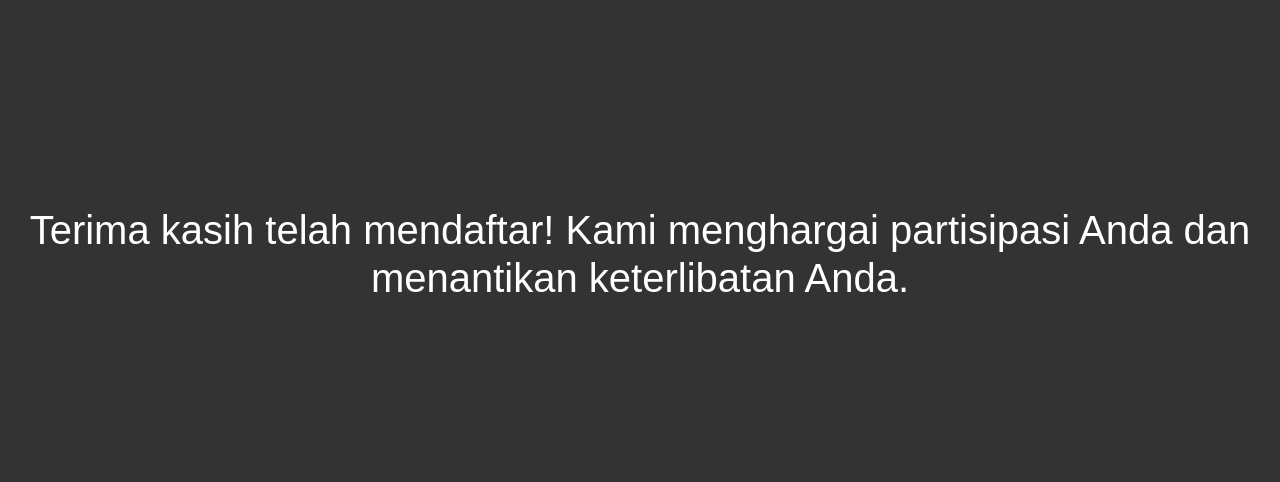
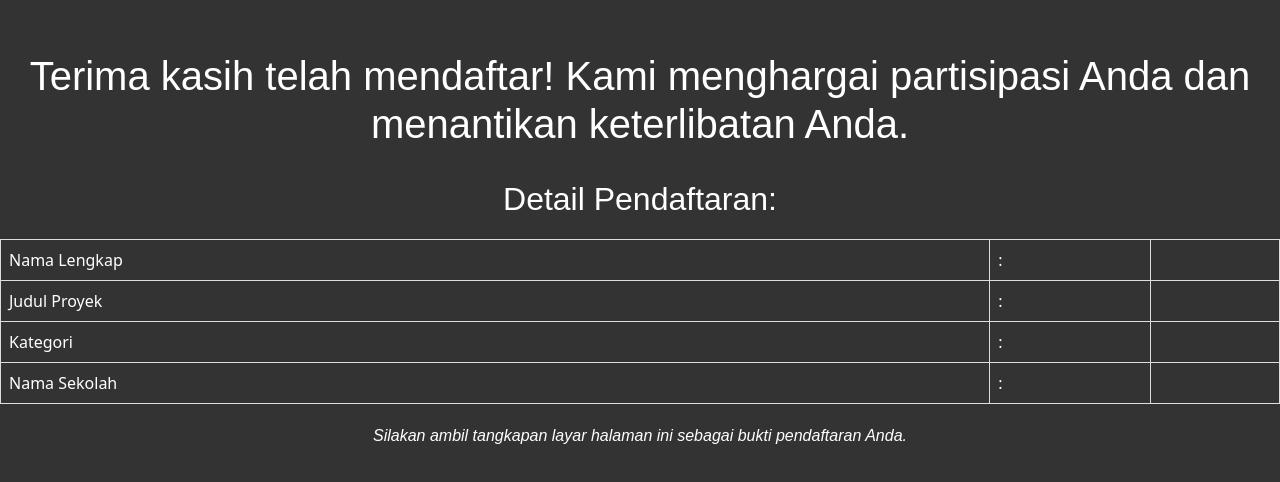
Before and after one commit to iysaofficial/WSEEC-Registration, a Next.js app: page /thankyouindopage in a window 1280 px wide. Shown: the part 142-624 px from the top of the page. Built offline with nearby package versions, Linux system fonts and the light colour scheme.

Commit message:
FIX ERROR THANKYOUPAGE

```diff
--- a/pages/indo-offline.jsx
+++ b/pages/indo-offline.jsx
@@ -120,7 +120,7 @@ function IndonesiaOffline() {
 
         setTimeout(() => {
           router.push(
-            `/thankyouinterpagepage?namaLengkap=${encodeURIComponent(
+            `/thankyouindopage?namaLengkap=${encodeURIComponent(
               formData.namaLengkap
             )}&projectTitle=${encodeURIComponent(
               formData.projectTitle
--- a/pages/indo-online.jsx
+++ b/pages/indo-online.jsx
@@ -121,7 +121,7 @@ function IndonesiaOnline() {
 
         setTimeout(() => {
           router.push(
-            `/thankyouinterpagepage?namaLengkap=${encodeURIComponent(
+            `/thankyouindopage?namaLengkap=${encodeURIComponent(
               formData.namaLengkap
             )}&projectTitle=${encodeURIComponent(
               formData.projectTitle
--- a/pages/thankyouindopage.jsx
+++ b/pages/thankyouindopage.jsx
@@ -1,7 +1,25 @@
-import Head from "next/head";
-import Link from "next/link";
+
+
+import { useRouter } from "next/router";
+import { useEffect, useState } from "react";
 
 const Thankyou = () => {
+  const router = useRouter();
+  const [namaLengkap, setNamaLengkap] = useState("");
+  const [projectTitle, setProjectTitle] = useState("");
+  const [category, setCategory] = useState("");
+  const [namasekolah, setNamaSekolah] = useState("");
+
+  useEffect(() => {
+    if (router.isReady) {
+      const { namaLengkap, projectTitle, category, namasekolah } = router.query;
+      setNamaLengkap(namaLengkap || "");
+      setProjectTitle(projectTitle || "");
+      setCategory(category || "");
+      setNamaSekolah(namasekolah || "");
+    }
+  }, [router.isReady, router.query]);
+
   return (
     <>
       <section className="thankyou">
@@ -10,6 +28,38 @@ const Thankyou = () => {
             Terima kasih telah mendaftar! Kami menghargai partisipasi Anda dan
             menantikan keterlibatan Anda.
           </h1>
+          <br />
+          <div className="registration-data">
+            <h2>Detail Pendaftaran:</h2>
+            <table>
+              <tbody>
+                <tr>
+                  <td>Nama Lengkap</td>
+                  <td>:</td>
+                  <td>{namaLengkap}</td>
+                </tr>
+                <tr>
+                  <td>Judul Proyek</td>
+                  <td>:</td>
+                  <td>{projectTitle}</td>
+                </tr>
+                <tr>
+                  <td>Kategori</td>
+                  <td>:</td>
+                  <td>{category}</td>
+                </tr>
+                <tr>
+                  <td>Nama Sekolah</td>
+                  <td>:</td>
+                  <td>{namasekolah}</td>
+                </tr>
+              </tbody>
+            </table>
+            <p className="screenshot-notice">
+              Silakan ambil tangkapan layar halaman ini sebagai bukti
+              pendaftaran Anda.
+            </p>
+          </div>
         </div>
       </section>
     </>
```
Also changed, not shown: pages/inter-offline.jsx (+1 -6 lines), pages/inter-online.jsx (+1 -6 lines), 1 other file (tests, documents, lock files or other folders).
